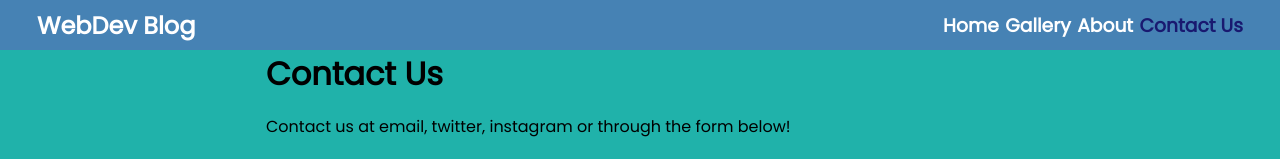
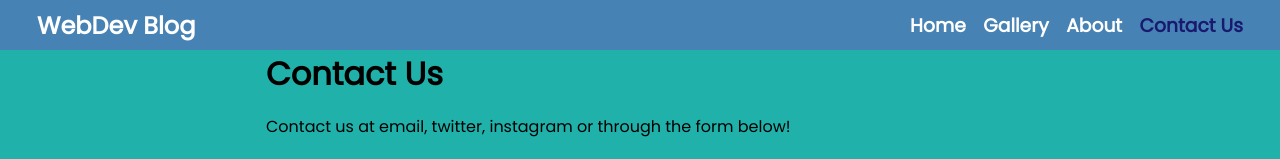
Before and after one commit to GregNicholas/Next-Blog, a Next.js app: page /contact in a window 1280 px wide. Shown: the top 159 px of the page. Built offline with nearby package versions, Linux system fonts and the light colour scheme.

Commit message:
mobile responsive header links edit style for more links

```diff
--- a/styles/globals.css
+++ b/styles/globals.css
@@ -46,7 +46,7 @@ img {
 .header-links{
 	display: inline-flex;
 	align-items: center;
-	min-width: 300px;
+	min-width: 333px;
     justify-content: space-between;
 	margin: 0 2rem 0 0;
 	overflow: hidden;
```
